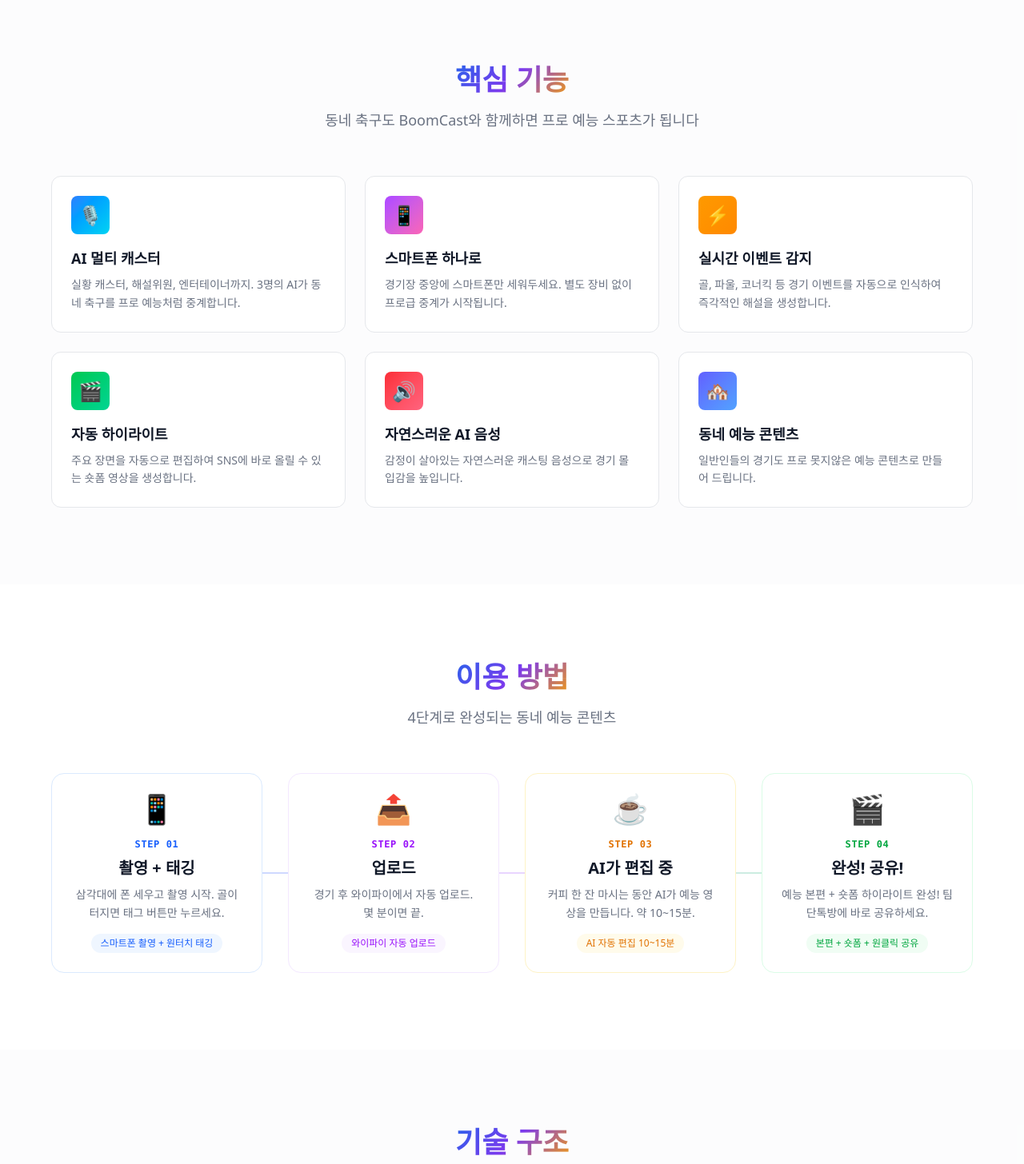
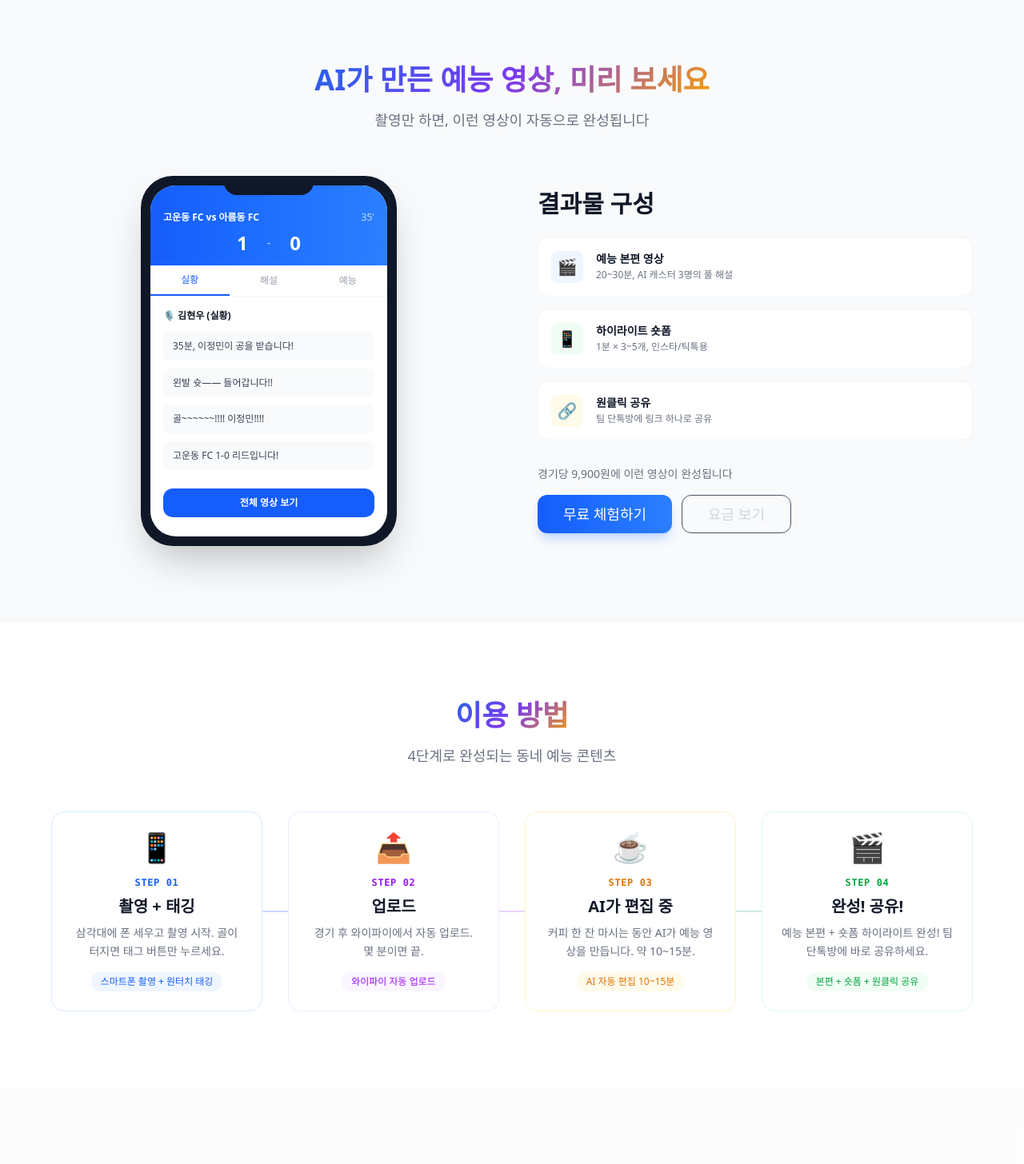
Before and after one commit to kangyh427/boomcast, a Next.js app: page / in a window 1280 px wide. Shown: the part 880-2336 px from the top of the page at 80% size. Built offline with nearby package versions, Linux system fonts and the light colour scheme; a web font is replaced by a local one.

Commit message:
Update page.tsx

```diff
--- a/src/app/page.tsx
+++ b/src/app/page.tsx
@@ -3,15 +3,18 @@
  * 파일: src/app/page.tsx
  * 설명: BoomCast 랜딩 페이지 - 모든 섹션 조합
  * 경로: src/app/page.tsx
- * 최근 작업: 세션 4 - 랜딩 페이지 신규 구성 (화이트 테마)
- * 작성일: 2025-03-06
+ * 최근 작업: 세션 6 - 섹션 순서 변경
+ *   - Architecture import/렌더링 삭제
+ *   - ResultPreview 추가 (Hero 바로 아래)
+ *   - 세션 7에서 Testimonials, FAQ 추가 예정
+ * 작성일: 2026-03-07
  * ============================================================
  */
 
 import Hero from "@/components/landing/Hero";
+import ResultPreview from "@/components/landing/ResultPreview";
+import HowItWorks from "@/components/landing/HowItWorks";
 import Features from "@/components/landing/Features";
-import HowItWorks from "@/components/landing/HowItWorks";
-import Architecture from "@/components/landing/Architecture";
 import Pricing from "@/components/landing/Pricing";
 import CTA from "@/components/landing/CTA";
 
@@ -19,10 +22,12 @@
   return (
     <>
       <Hero />
+      <ResultPreview />
+      <HowItWorks />
       <Features />
-      <HowItWorks />
-      <Architecture />
+      {/* 세션 7에서 추가 예정: <Testimonials /> */}
       <Pricing />
+      {/* 세션 7에서 추가 예정: <FAQ /> */}
       <CTA />
     </>
   );
```
